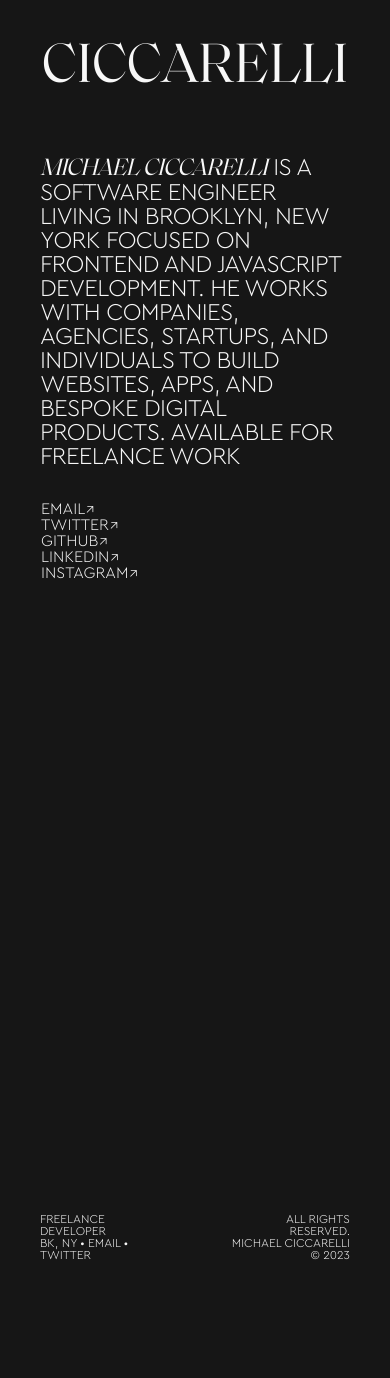
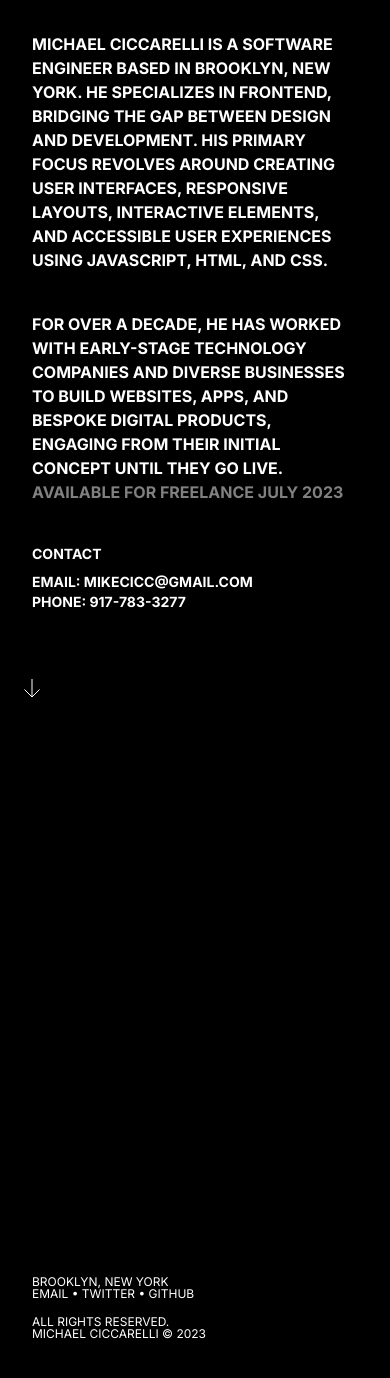
Before and after one commit to mciccarelli/personal-site, a Vue app: page / in a window 390 px wide. Before the commit the page ends 1301 px from the top, so only its background shows below. Built offline with nearby package versions, Linux system fonts and the light colour scheme.

Commit message:
update design layout and copy

```diff
--- a/index.html
+++ b/index.html
@@ -5,7 +5,7 @@
   <meta charset="UTF-8">
   <link rel="icon" href="/favicon.ico">
   <meta name="viewport" content="width=device-width, initial-scale=1.0">
-  <title>Michael Ciccarelli — Freelance Developer</title>
+  <title>michael ciccarelli — freelance developer</title>
 </head>
 
 <body>
--- a/src/App.vue
+++ b/src/App.vue
@@ -1,100 +1,64 @@
 <script setup>
-import { onMounted } from 'vue'
-import { gsap } from 'gsap'
-import SplitType from 'split-type'
 import Projects from './components/Projects.vue'
-import { links } from './data.json'
 
-onMounted(() => {
-  const tl = gsap.timeline()
-  const titleText = new SplitType('.title__text', { types: 'chars' })
-
-  tl.fromTo(
-    titleText.chars,
-    {
-      y: 100,
-      opacity: 0,
-      duration: 1,
-    },
-    {
-      y: 0,
-      opacity: 1,
-      stagger: 0.05,
-      duration: 1,
-      ease: 'power4.out',
-    }
-  )
-    .from('.intro__text', {
-      y: 10,
-      opacity: 0,
-      blur: 8,
-      duration: 0.2,
-    })
-    .to('.links', {
-      opacity: 1,
-      duration: 0.2,
-    })
-    .to('.links__link', { duration: 0.3, x: 0, opacity: 1, stagger: 0.05 })
-})
+const monthNames = [
+  'January',
+  'February',
+  'March',
+  'April',
+  'May',
+  'June',
+  'July',
+  'August',
+  'September',
+  'October',
+  'November',
+  'December',
+]
+const currYear = new Date().getFullYear()
+const currMonth = new Date().getMonth()
+const nextMonth = currMonth + 1 < 12 ? currMonth + 1 : 0
+const dateAvailable = `${monthNames[nextMonth]} ${currYear}`
 </script>
 
 <template>
-  <header>
-    <div class="title">
-      <h1 class="title__text">Ciccarelli</h1>
-    </div>
-  </header>
   <main>
     <div class="intro">
-      <p class="intro__text">
-        <span class="font-display italic mb-8">Michael Ciccarelli</span> is a software engineer living in brooklyn, new
-        york focused on frontend and javascript development. he works with companies, agencies, startups, and
-        individuals to build websites, apps, and bespoke digital products. Available for freelance work
+      <p>
+        michael ciccarelli is a software engineer based in brooklyn, new york. He specializes in frontend, bridging the
+        gap between design and development. His primary focus revolves around creating user interfaces, responsive
+        layouts, interactive elements, and accessible user experiences using javascript, html, and css.
       </p>
-      <ul class="links">
-        <li v-for="link in links" :key="link.title" class="links__link">
-          <a :href="link.url" target="_blank">{{ link.title }}<span>↗</span></a>
-        </li>
-      </ul>
+      <p>
+        for over a decade, he has worked with early-stage technology companies and diverse businesses to build websites,
+        apps, and bespoke digital products, engaging from their initial concept until they go live.
+        <span class="opacity-[.5] font-bold">available for freelance {{ dateAvailable }}</span>
+      </p>
+      <div class="mb-2 text-sm md:text-lg uppercase font-bold">contact</div>
+      <div class="mb-0 text-sm md:text-lg uppercase font-bold">
+        Email: <a class="font-bold" href="mailto:mikecicc@gmail.com">mikecicc@gmail.com</a>
+      </div>
+      <div class="mb-0 text-sm md:text-lg uppercase font-bold">Phone: 917-783-3277</div>
     </div>
+
     <Projects />
   </main>
-  <footer class="flex justify-between">
-    <p class="mb-0 p-10">
-      freelance developer<br />bk, ny &bull; <a href="mailto:mikecicc@gmail.com">Email</a> &bull;
-      <a href="https://twitter.com/mciccarelli">Twitter</a>
+  <footer class="md:flex md:justify-between px-8 lg:px-16">
+    <p class="mb-4 md:mb-0">
+      brooklyn, new york <br /><a href="mailto:mikecicc@gmail.com">Email</a> &bull;
+      <a href="https://twitter.com/mciccarelli">Twitter</a> &bull;
+      <a href="https://github.com/mciccarelli">Github</a>
     </p>
-    <p class="p-10 mb-0 text-right">All Rights reserved. <br />Michael Ciccarelli &copy; 2023</p>
+    <p class="md:text-right">All Rights reserved. <br />Michael Ciccarelli &copy; {{ currYear }}</p>
   </footer>
 </template>
 
 <style scoped>
-.title {
-  @apply container mx-auto flex justify-center p-10 text-center;
-}
-.title__text {
-  @apply font-display leading-none will-change-transform whitespace-nowrap;
-  font-size: clamp(1rem, -0.875rem + 18vw, 16.2rem);
-  clip-path: polygon(0 0, 100% 0, 100% 100%, 0% 100%);
+.intro {
+  @apply relative p-8 lg:p-16 max-w-7xl;
 }
 
-.intro {
-  @apply container mx-auto lg:w-[1100px] mx-auto px-10 relative mb-10 lg:mb-32;
-}
-
-.intro__text {
-  @apply text-2xl md:text-3xl lg:text-5xl leading-none tracking-tight xl:indent-32 mb-8 xl:mb-0;
-}
-
-.links {
-  @apply xl:absolute xl:-bottom-[120px] xl:left-10 opacity-0 mb-0;
-}
-
-.links__link:hover span {
-  @apply opacity-100;
-}
-
-.links__link {
-  @apply text-[16px] ml-px opacity-0 translate-x-[-50px];
+.intro p {
+  @apply text-base md:text-3xl font-bold;
 }
 </style>
--- a/src/assets/base.css
+++ b/src/assets/base.css
@@ -1,3 +1,7 @@
+/* @import url('https://fonts.googleapis.com/css2?family=IBM+Plex+Mono:ital,wght@0,400;0,700;1,400;1,700&family=PT+Sans+Narrow:wght@700&display=swap'); */
+/* @import url('https://fonts.googleapis.com/css2?family=Noto+Sans:ital@0;1&display=swap'); */
+@import url('https://fonts.googleapis.com/css2?family=Inter:wght@400;700&display=swap');
+
 @tailwind base;
 @tailwind components;
 @tailwind utilities;
@@ -11,11 +15,11 @@
 }
 
 body {
-  @apply font-body bg-black text-white font-normal;
+  @apply font-body bg-black text-white;
   min-height: 100vh;
-  text-rendering: optimizeLegibility;
   -webkit-font-smoothing: antialiased;
   -moz-osx-font-smoothing: grayscale;
+  font-smoothing: antialiased;
 }
 
 @font-face {
--- a/src/assets/main.css
+++ b/src/assets/main.css
@@ -15,7 +15,7 @@ h3,
 h4,
 h5,
 h6 {
-  @apply uppercase text-[12px] leading-[100%] font-normal mb-5;
+  @apply uppercase text-[28px] leading-[100%] font-bold font-body tracking-widest mb-5;
 }
 
 p {
--- a/src/components/Projects.vue
+++ b/src/components/Projects.vue
@@ -26,6 +26,13 @@ function handleAccordion(selectedIndex) {
 }
 
 onMounted(() => {
+  gsap.to('.projects-cta', {
+    duration: 0.3,
+    x: -20,
+    opacity: 0,
+    scrollTrigger: { start: 2, end: 3, toggleActions: 'play none none reverse' },
+  })
+
   // reveal project list on scroll
   gsap.from('.projects-label', {
     duration: 0.3,
@@ -60,7 +67,7 @@ onMounted(() => {
       gsap.set(image, {
         x: e.offsetX,
         y: e.offsetY,
-        xPercent: -100,
+        xPercent: -50,
         yPercent: -10 * (index + 1),
         stagger: 0.05,
       })
@@ -71,7 +78,19 @@ onMounted(() => {
 
 <template>
   <div class="projects">
-    <h5 class="projects-label">Projects</h5>
+    <div class="projects-cta mb-20 flex">
+      <svg
+        xmlns="http://www.w3.org/2000/svg"
+        fill="none"
+        viewBox="0 0 24 24"
+        strokeWidth="1.5"
+        stroke="currentColor"
+        class="w-6 h-6 -translate-x-[50%]"
+      >
+        <path strokeLinecap="round" strokeLinejoin="round" d="M19.5 13.5L12 21m0 0l-7.5-7.5M12 21V3" />
+      </svg>
+    </div>
+    <h5 class="projects-label font-body text-xs mb-20">recent projects</h5>
     <div v-for="(project, index) in projects" :key="project.title" class="project-item">
       <div
         class="project-title"
@@ -84,7 +103,7 @@ onMounted(() => {
         ]"
         @click="handleAccordion(index)"
       >
-        <span>{{ project.title }}</span>
+        <span class="font-bold">{{ project.title }}</span>
         <img :src="project.image" alt="" class="project-image" />
       </div>
 
@@ -93,7 +112,19 @@ onMounted(() => {
           <img :src="project.image" alt="" class="project-thumbnail" />
           <p>{{ project.description }} — {{ project.year }}: {{ project.role }}</p>
           <p>
-            <a :href="project.url" target="_blank">visit site <span class="text-[14px]">↗</span></a>
+            <a :href="project.url" target="_blank" className="flex items-center gap-1">
+              visit site
+              <svg
+                xmlns="http://www.w3.org/2000/svg"
+                fill="none"
+                viewBox="0 0 24 24"
+                strokeWidth="1.5"
+                stroke="currentColor"
+                class="w-6 h-6"
+              >
+                <path strokeLinecap="round" strokeLinejoin="round" d="M17.25 8.25L21 12m0 0l-3.75 3.75M21 12H3" />
+              </svg>
+            </a>
           </p>
         </div>
       </Collapse>
@@ -103,15 +134,15 @@ onMounted(() => {
 
 <style scoped>
 .projects {
-  @apply p-10 text-right overflow-hidden mb-20;
+  @apply p-8 md:p-16 max-w-7xl overflow-hidden mb-20;
 }
 
 .project-item {
-  @apply relative text-right flex flex-col items-end;
+  @apply relative flex flex-col items-start;
 }
 
 .project-title {
-  @apply leading-none text-3xl xl:text-5xl font-display transition ease-in-out duration-300 cursor-pointer select-none flex items-center uppercase;
+  @apply leading-none text-2xl lg:text-5xl font-body transition ease-in-out duration-300 cursor-pointer select-none flex items-center uppercase;
 }
 
 .project-item:hover .project-title {
@@ -127,10 +158,10 @@ onMounted(() => {
 }
 
 .project-details {
-  @apply flex flex-col items-end text-right m-0 pb-5;
+  @apply flex flex-col items-start m-0 pb-5;
 }
 
 .project-details p {
-  @apply text-[12px] max-w-[350px] mb-2;
+  @apply text-[12px] max-w-[350px] my-2;
 }
 </style>
--- a/tailwind.config.js
+++ b/tailwind.config.js
@@ -4,14 +4,14 @@ export default {
   theme: {
     fontFamily: {
       display: ['Saol Display'],
-      body: ['Cera Pro'],
-      mono: ['inconsolata', 'monospace'],
+      body: ['Inter'],
+      mono: ['IBM Plex Mono', 'monospace'],
     },
     extend: {
       colors: {
         blue: '#0000f3',
-        black: '#161616',
-        white: '#f8f8f8',
+        // black: '#161616',
+        // white: '#f8f8f8',
         green: '#05F140',
       },
     },
```
